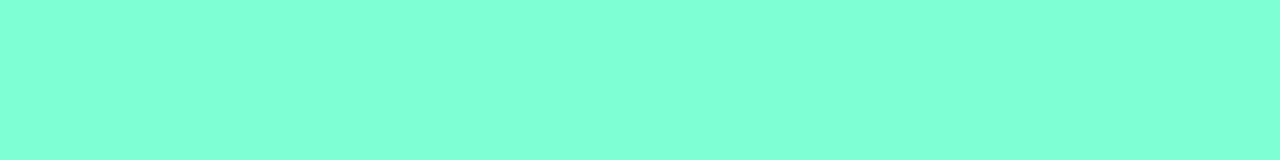
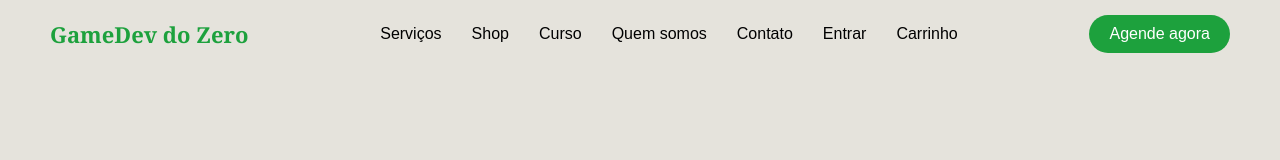
Before and after one commit to ICEI-PUC-Minas-EngSoft-DIW/trabalho-pratico-semana-3-viniciusgvaz, a plain HTML site: page public/index.html in a window 1280 px wide. Drawn offline with Linux system fonts and the light colour scheme.

Commit message:
1º commit Cabeçalho criado

```diff
--- a/public/index.html
+++ b/public/index.html
@@ -1,12 +1,89 @@
 <!DOCTYPE html>
-<html lang="en">
+<html lang="pt-BR">
 <head>
-    <meta charset="UTF-8">
-    <meta name="viewport" content="width=device-width, initial-scale=1.0">
-    <title>Document</title>
-    <link rel="stylesheet" href="style.css">
+  <meta charset="UTF-8">
+  <meta name="viewport" content="width=device-width, initial-scale=1.0">
+  <title>GameDev do Zero</title>
+  <style>
+    body {
+      margin: 0;
+      font-family: Arial, sans-serif;
+      background-color: #e5e3dc;
+    }
+
+
+    header {
+      display: flex;
+      justify-content: space-between;
+      align-items: center;
+      padding: 15px 50px;
+      background-color: #e5e3dc;
+    }
+
+
+    .logo {
+      font-size: 22px;
+      font-weight: bold;
+      color: #1da13d;
+      font-family: Georgia, serif;
+    }
+
+
+    nav ul {
+      list-style: none;
+      display: flex;
+      gap: 30px;
+      margin: 0;
+      padding: 0;
+    }
+
+    nav ul li {
+      display: inline;
+    }
+
+    nav ul li a {
+      text-decoration: none;
+      color: black;
+      font-size: 16px;
+      transition: color 0.3s;
+    }
+
+    nav ul li a:hover {
+      color: #1da13d;
+    }
+
+    /* Botão */
+    .btn-agende {
+      background-color: #1da13d;
+      color: white;
+      border: none;
+      padding: 10px 20px;
+      border-radius: 25px;
+      font-size: 16px;
+      cursor: pointer;
+      transition: background 0.3s;
+    }
+
+    .btn-agende:hover {
+      background-color: #168730;
+    }
+  </style>
 </head>
 <body>
-
+  <header>
+    <div class="logo">GameDev do Zero</div>
+    <nav>
+      <ul>
+        <li><a href="#">Serviços</a></li>
+        <li><a href="#">Shop</a></li>
+        <li><a href="#">Curso</a></li>
+        <li><a href="#">Quem somos</a></li>
+        <li><a href="#">Contato</a></li>
+        <li><a href="#">Entrar</a></li>
+        <li><a href="#">Carrinho</a></li>
+      </ul>
+    </nav>
+    <button class="btn-agende">Agende agora</button>
+  </header>
 </body>
 </html>
```
Also changed, not shown: 1 other file.
